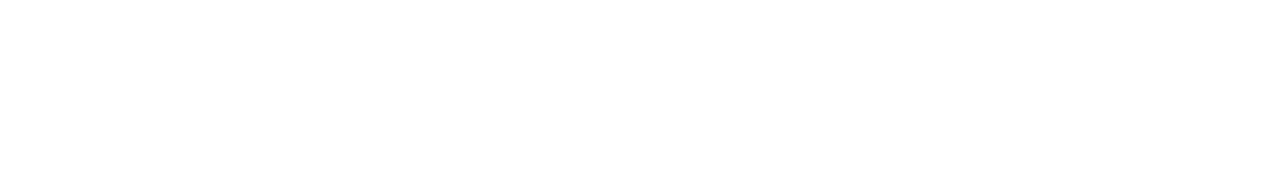
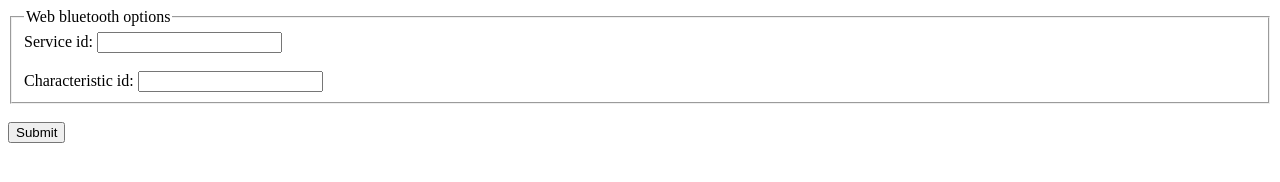
Before and after one commit to MikitaLisavets/web-bt, a website: page index.html in a window 1280 px wide. Drawn offline with Linux system fonts and the light colour scheme.

Commit message:
Work on web bluetooth api

```diff
--- a/app.js
+++ b/app.js
@@ -0,0 +1,34 @@
+let APP = ((window, document) => {
+  let serviceId, characteristicId;
+
+  let getBluetoothOptions = () => {
+    serviceId = document.getElementById('serviceId').value;
+    characteristicId = document.getElementById('characteristicId').value;
+  }
+
+  let handleCharacteristicData = (characteristic) => {
+    if (characteristic === null) {
+      console.log("Characteristic isn't available");
+      return Promise.resolve();
+    }
+    return characteristic
+      .readValue()
+      .then(characteristicData => console.log(characteristicData));
+  }
+
+  let onSubmit = (event) => {
+    event.preventDefault();
+    getBluetoothOptions();
+    navigator.bluetooth.requestDevice({
+      filters: [{services: [serviceId]}],
+      optionalServices: [serviceId]
+    }).then(device => device.gatt.connect())
+    .then(server => server.getPrimaryService(serviceId))
+    .then(service => service.getCharacteristic(characteristicId))
+    .then(handleCharacteristicData);
+  }
+
+  return {
+    onSubmit: onSubmit
+  };
+})(window, document)
--- a/index.html
+++ b/index.html
@@ -5,6 +5,18 @@
   <title>WebBT</title>
 </head>
 <body>
+  <form onsubmit="APP.onSubmit(event)">
+    <fieldset>
+      <legend>Web bluetooth options</legend>
+      <label for="serviceId">Service id:</label>
+      <input id="serviceId" type="text">
+      <br><br>
+      <label for="characteristicId">Characteristic id:</label>
+      <input id="characteristicId" type="text">
+    </fieldset>
+    <br>
+    <button type="submit">Submit</button>
+  </form>
   <script src="app.js"></script>
 </body>
 </html>
```
